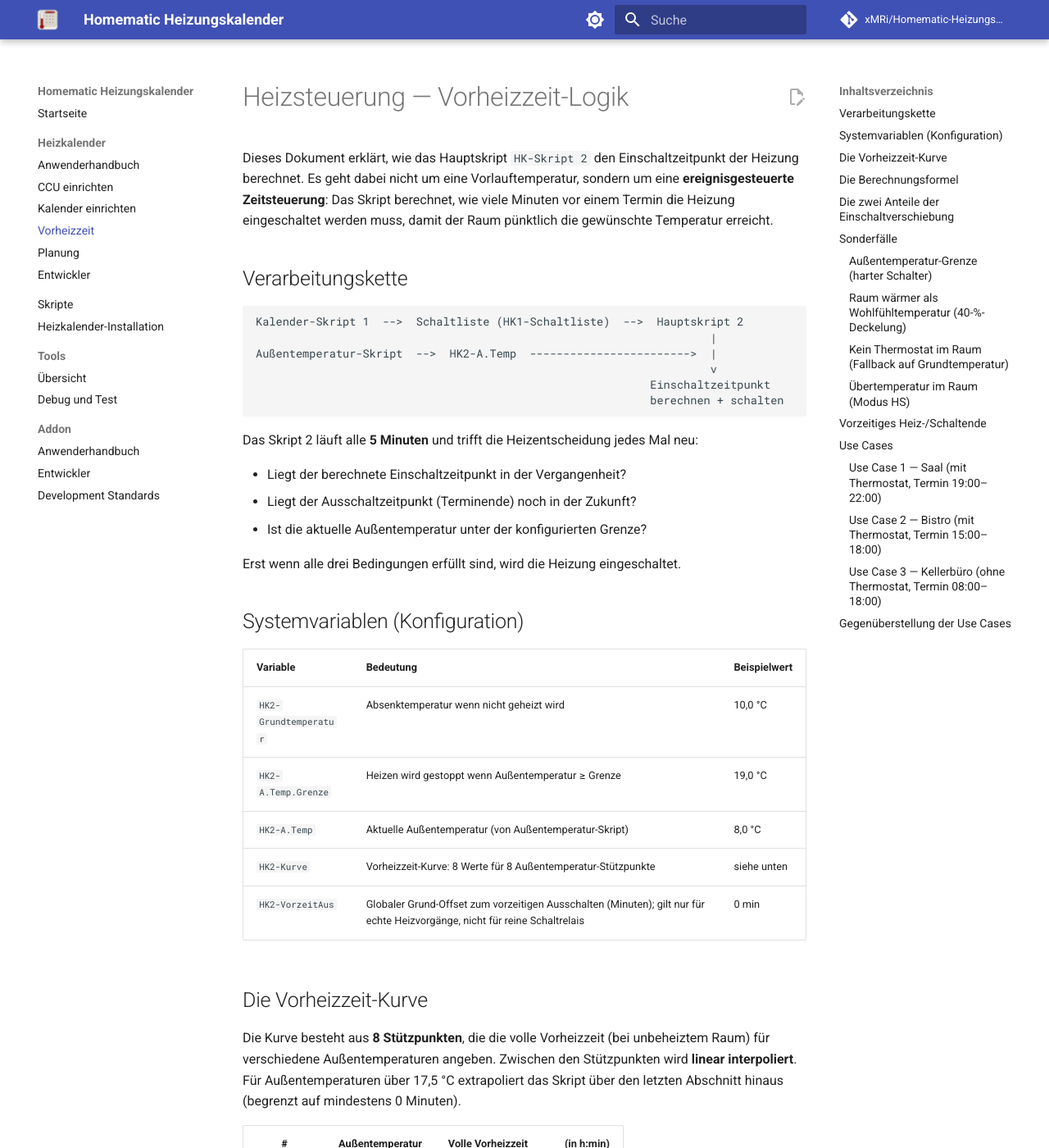
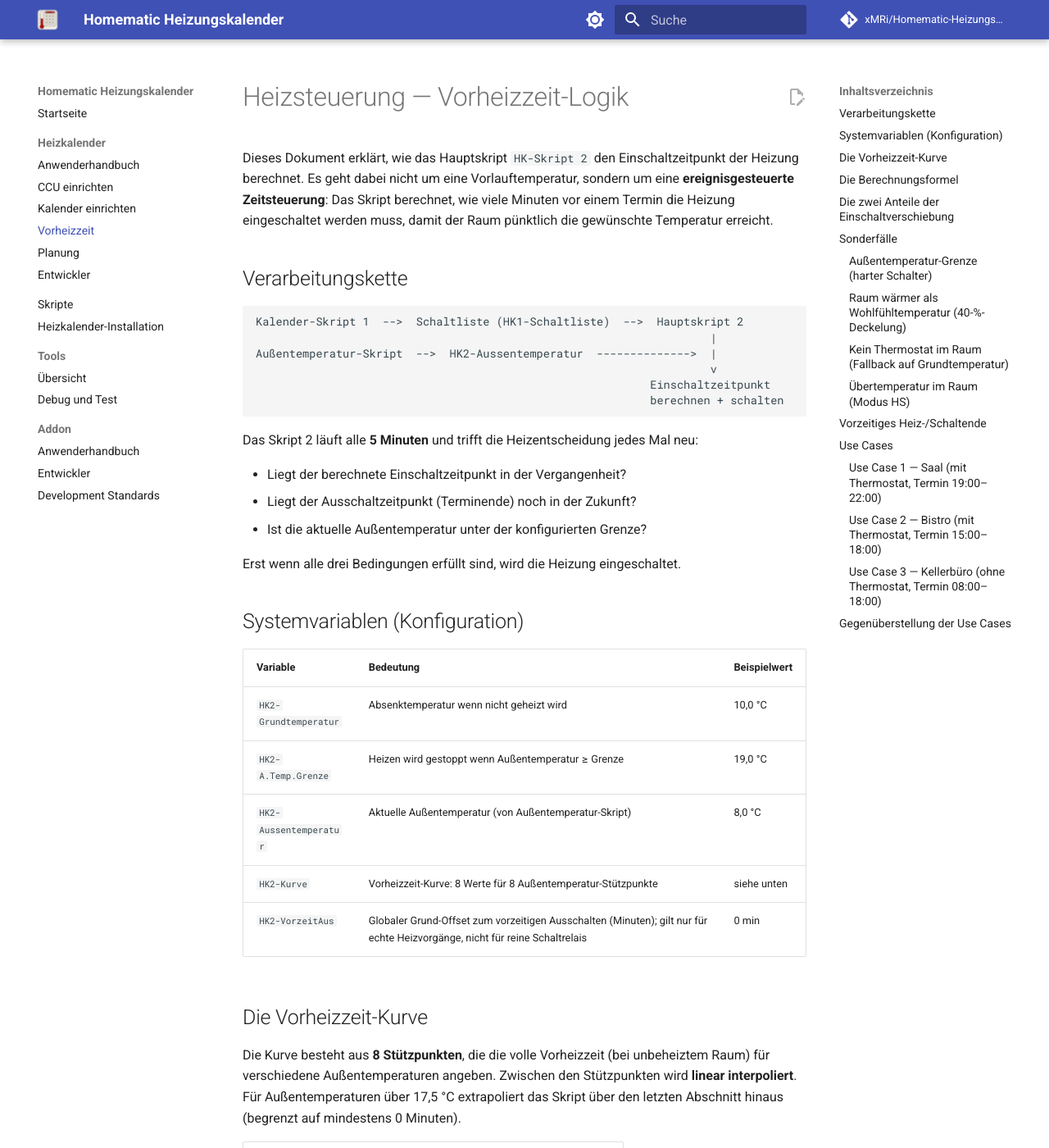
Before and after one commit to tatzel/Homematic-Heizungskalender, an MkDocs documentation site: the page built from docs/heizkalender/heizsteuerung-vorheizzeit.md, in a window 1280 px wide and 1400 px high. Shown: the whole window at 82% size. Built offline with MkDocs 1.6.1 and Material for MkDocs 9.7.7, drawn with Linux system fonts in a browser that asks for light colours; comment, search, counter and statistics services are not loaded.

Commit message:
Doku: Variablenname, Log-Limit, Breaking-Change-Hinweis, fehlende Tool-Doku, Tippfehler
- heizsteuerung-vorheizzeit.md: HK2-A.Temp auf HK2-Aussentemperatur
  korrigiert (Diagramm und Tabelle). HK2-A.Temp.Grenze bleibt
  unveraendert (korrekter Name).
- skripte/readme.md: Log-Datei-Limit von 10 auf 30 korrigiert
  (Skript verwendet AnzahlDateien=30).
- entwickler.md: Breaking-Change-Hinweis fuer HK2-Schaltzeiten
  ergaenzt (Schluessel von RessourcenID auf Raumvariablenname).
- debug-test.md: Tool-HMIPServer Neustart dokumentiert.
- Tippfehler: Greundsaetzlich, Vwerbindung (Installer-Doku),
  HeikalenderInstallation (Entwickler-Doku), Varoable (Test-Skript).

````diff
--- a/docs/heizkalender/heizsteuerung-vorheizzeit.md
+++ b/docs/heizkalender/heizsteuerung-vorheizzeit.md
@@ -10,7 +10,7 @@ werden muss, damit der Raum pünktlich die gewünschte Temperatur erreicht.
 ```txt
 Kalender-Skript 1  -->  Schaltliste (HK1-Schaltliste)  -->  Hauptskript 2
                                                                     |
-Außentemperatur-Skript  -->  HK2-A.Temp  ------------------------>  |
+Außentemperatur-Skript  -->  HK2-Aussentemperatur  -------------->  |
                                                                     v
                                                            Einschaltzeitpunkt
                                                            berechnen + schalten
@@ -30,7 +30,7 @@ Erst wenn alle drei Bedingungen erfüllt sind, wird die Heizung eingeschaltet.
 | :--- | :--- | :--- |
 | `HK2-Grundtemperatur` | Absenktemperatur wenn nicht geheizt wird | 10,0 °C |
 | `HK2-A.Temp.Grenze` | Heizen wird gestoppt wenn Außentemperatur ≥ Grenze | 19,0 °C |
-| `HK2-A.Temp` | Aktuelle Außentemperatur (von Außentemperatur-Skript) | 8,0 °C |
+| `HK2-Aussentemperatur` | Aktuelle Außentemperatur (von Außentemperatur-Skript) | 8,0 °C |
 | `HK2-Kurve` | Vorheizzeit-Kurve: 8 Werte für 8 Außentemperatur-Stützpunkte | siehe unten |
 | `HK2-VorzeitAus` | Globaler Grund-Offset zum vorzeitigen Ausschalten (Minuten); gilt nur für echte Heizvorgänge, nicht für reine Schaltrelais | 0 min |
 
````
Also changed, not shown: CONTRIBUTING.md (+5 -6 lines), docs/heizkalender-installation/readme.md (+1 -1 lines), docs/heizkalender/entwickler.md (+3 -2 lines), docs/skripte/readme.md (+2 -2 lines), docs/tools/debug-test.md (+1 -0 lines), 1 other file.
